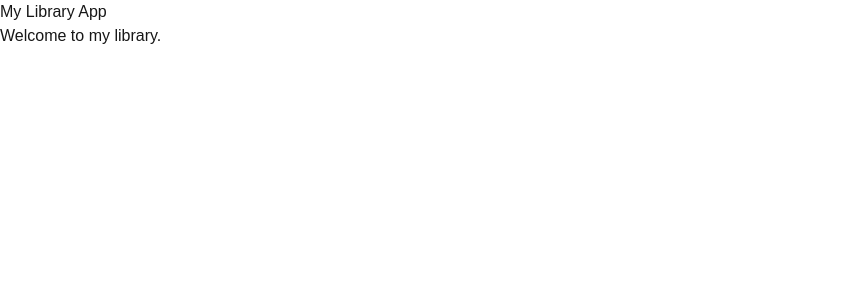
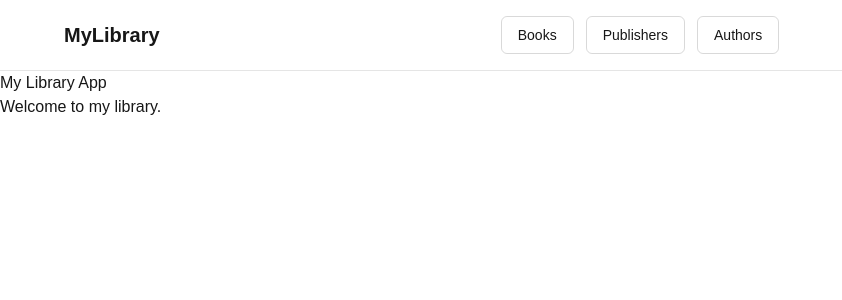
Before and after one commit to pauloarthurvm/my-library-frontend, a Next.js app: page / in a window 1280 px wide. Shown: the top 300 px of the page, without its empty margins (0-842 px from the left). Built offline with nearby package versions, Linux system fonts and the light colour scheme.

Commit message:
Implement base header

```diff
--- a/src/app/layout.tsx
+++ b/src/app/layout.tsx
@@ -1,4 +1,5 @@
 import type { Metadata } from "next";
+import { Header } from "@/components/Header";
 import "./globals.css";
 
 export const metadata: Metadata = {
@@ -13,7 +14,10 @@ export default function RootLayout({
 }>) {
   return (
     <html lang="en">
-      <body className="antialiased">{children}</body>
+      <body className="antialiased">
+        <Header />
+        <main>{children}</main>
+      </body>
     </html>
   );
 }
--- a/src/app/page.tsx
+++ b/src/app/page.tsx
@@ -1,5 +1,3 @@
-import Image from "next/image";
-
 export default function Home() {
   return (
     <div>
--- /dev/null
+++ b/src/components/Header.tsx
@@ -0,0 +1,23 @@
+export function Header() {
+  return (
+    <header className="border-b border-black/10 px-6 py-4">
+      <div className="mx-auto grid w-full max-w-6xl grid-cols-3 items-center">
+        <div className="text-xl font-bold">MyLibrary</div>
+
+        <nav className="col-start-2 flex items-center justify-center gap-3">
+          <button className="rounded-md border border-black/15 px-4 py-2 text-sm font-medium transition hover:bg-black/5">
+            Books
+          </button>
+          <button className="rounded-md border border-black/15 px-4 py-2 text-sm font-medium transition hover:bg-black/5">
+            Publishers
+          </button>
+          <button className="rounded-md border border-black/15 px-4 py-2 text-sm font-medium transition hover:bg-black/5">
+            Authors
+          </button>
+        </nav>
+
+        <div aria-hidden="true" />
+      </div>
+    </header>
+  );
+}
```
